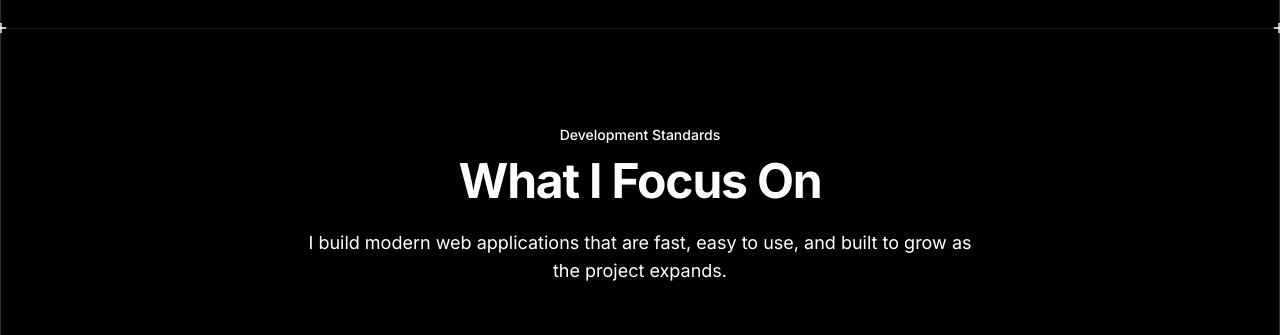
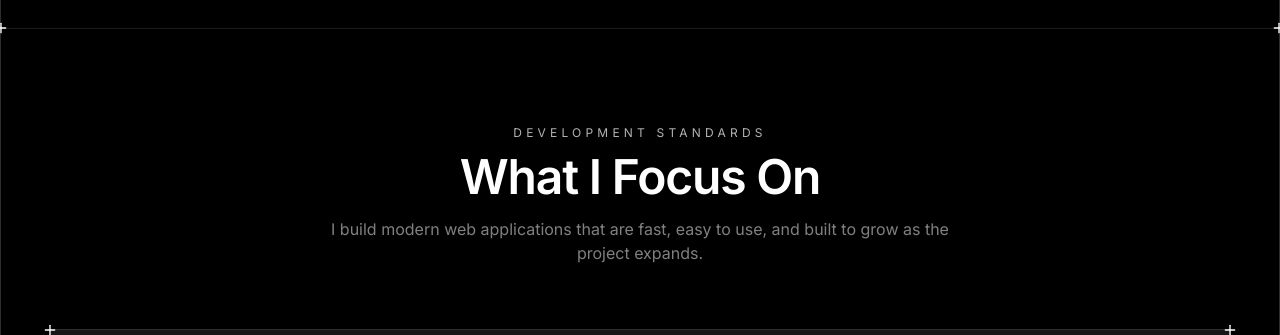
Before and after one commit to Monarch-Commits/Portfolio, a Next.js app: page / in a window 1280 px wide. Shown: the part 2080-2415 px from the top of the page. Built offline with nearby package versions, Linux system fonts and the light colour scheme; no server answers; a web font is replaced by a local one.

Commit message:
making sure it is optimize

```diff
--- a/components/FocusOnSection.tsx
+++ b/components/FocusOnSection.tsx
@@ -8,16 +8,14 @@ export default function FocusOnSection() {
     <section className="border-b border-white/10 bg-black px-4 py-24 sm:px-8 lg:px-12">
       <div className="container mx-auto">
         {/* Header */}
-        <div className="mx-auto max-w-2xl text-center">
-          <p className="text-primary text-sm font-medium">
+        <div className="mb-14 text-center">
+          <h2 className="text-xs tracking-[0.35em] text-white/70 uppercase">
             Development Standards
-          </p>
-
-          <h2 className="mt-3 text-4xl font-bold tracking-tight md:text-5xl">
+          </h2>
+          <h3 className="mt-3 text-4xl font-semibold tracking-tight md:text-5xl">
             What I Focus On
-          </h2>
-
-          <p className="text-muted-foreground mt-6 text-lg">
+          </h3>
+          <p className="mx-auto mt-4 max-w-2xl text-white/50">
             I build modern web applications that are fast, easy to use, and
             built to grow as the project expands.
           </p>
--- a/components/contact.tsx
+++ b/components/contact.tsx
@@ -56,7 +56,7 @@ export default function Contact() {
 
       <div className="mx-auto max-w-5xl px-6">
         <div className="mb-12 text-center">
-          <h2 className="text-xs tracking-[0.35em] text-white/40 uppercase">
+          <h2 className="text-xs tracking-[0.35em] text-white/70 uppercase">
             Contact
           </h2>
           <h3 className="mt-3 text-4xl font-semibold md:text-5xl">
--- a/components/experience.tsx
+++ b/components/experience.tsx
@@ -79,7 +79,7 @@ export default function ExperienceSection() {
                     {exp.role} • {exp.company}
                   </p>
                 </div>
-                <span className="text-sm text-white/40">{exp.period}</span>
+                <span className="text-sm text-white/70">{exp.period}</span>
               </div>
 
               {/* Description Bullet Points */}
--- a/components/hero.tsx
+++ b/components/hero.tsx
@@ -12,7 +12,7 @@ export default function Hero() {
     <motion.section
       initial={{ opacity: 0 }}
       animate={{ opacity: 1 }}
-      transition={{ duration: 0.6, ease: 'easeOut' }}
+      transition={{ duration: 0.3, ease: 'easeOut' }}
       className="bg-background relative mx-auto flex h-auto w-full flex-col items-center justify-between gap-16 overflow-visible border-b border-white/10 px-4 py-24 sm:px-8 md:py-32 lg:gap-20 lg:px-18 lg:py-50 xl:flex-row"
     >
       <Plus className="absolute -bottom-2 -left-2 z-50 h-4 w-4 text-white" />
--- a/components/services.tsx
+++ b/components/services.tsx
@@ -39,7 +39,7 @@ export default function Services() {
       <div className="relative mx-auto max-w-6xl px-6">
         {/* Header */}
         <div className="mb-14 text-center">
-          <h2 className="text-xs tracking-[0.35em] text-white/40 uppercase">
+          <h2 className="text-xs tracking-[0.35em] text-white/70 uppercase">
             Services
           </h2>
           <h3 className="mt-3 text-4xl font-semibold tracking-tight md:text-5xl">
```
